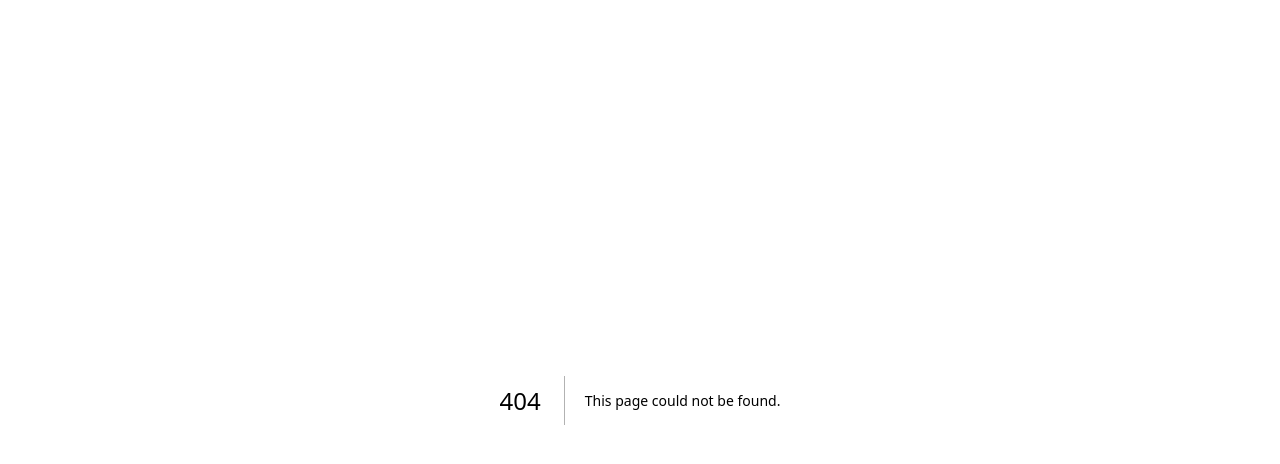
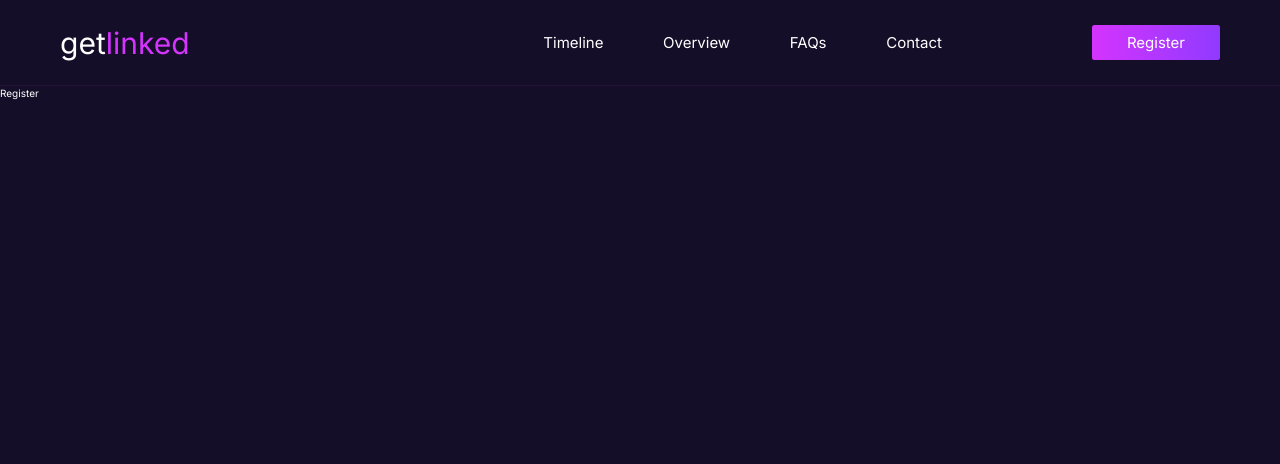
Before and after one commit to Davetech101/getlined-hackathon-1.0, a Next.js app: page /register in a window 1280 px wide. Before the commit this address had no page. Shown: the top 464 px of the page. Built offline with nearby package versions, Linux system fonts and the light colour scheme.

Commit message:
register

```diff
--- /dev/null
+++ b/app/_components/Register.tsx
@@ -0,0 +1,7 @@
+const Register = () => {
+  return (
+    <div>Register</div>
+  )
+}
+
+export default Register
--- /dev/null
+++ b/app/register/page.tsx
@@ -0,0 +1,13 @@
+import Header from "../_components/Header"
+import Register from "../_components/Register"
+
+const page = () => {
+  return (
+    <main>
+        <Header/>
+        <Register/>
+    </main>
+  )
+}
+
+export default page
```
